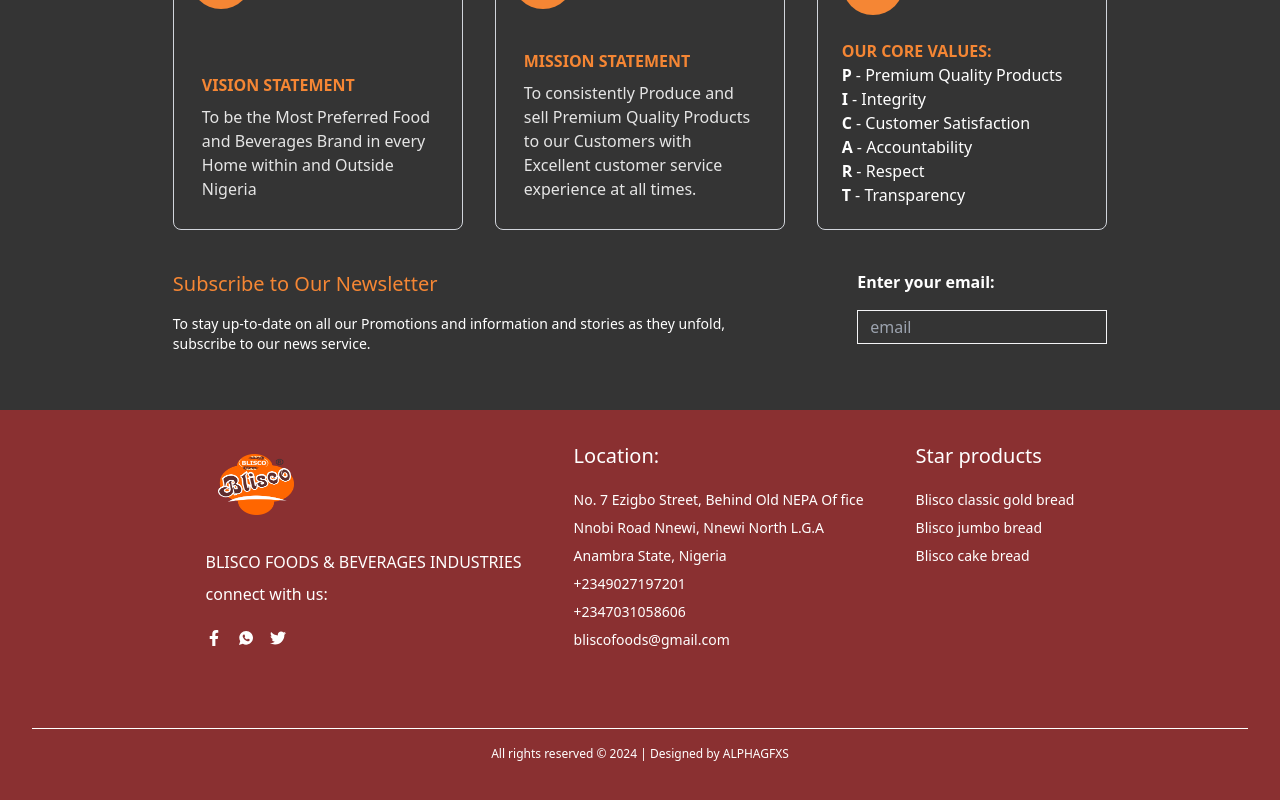
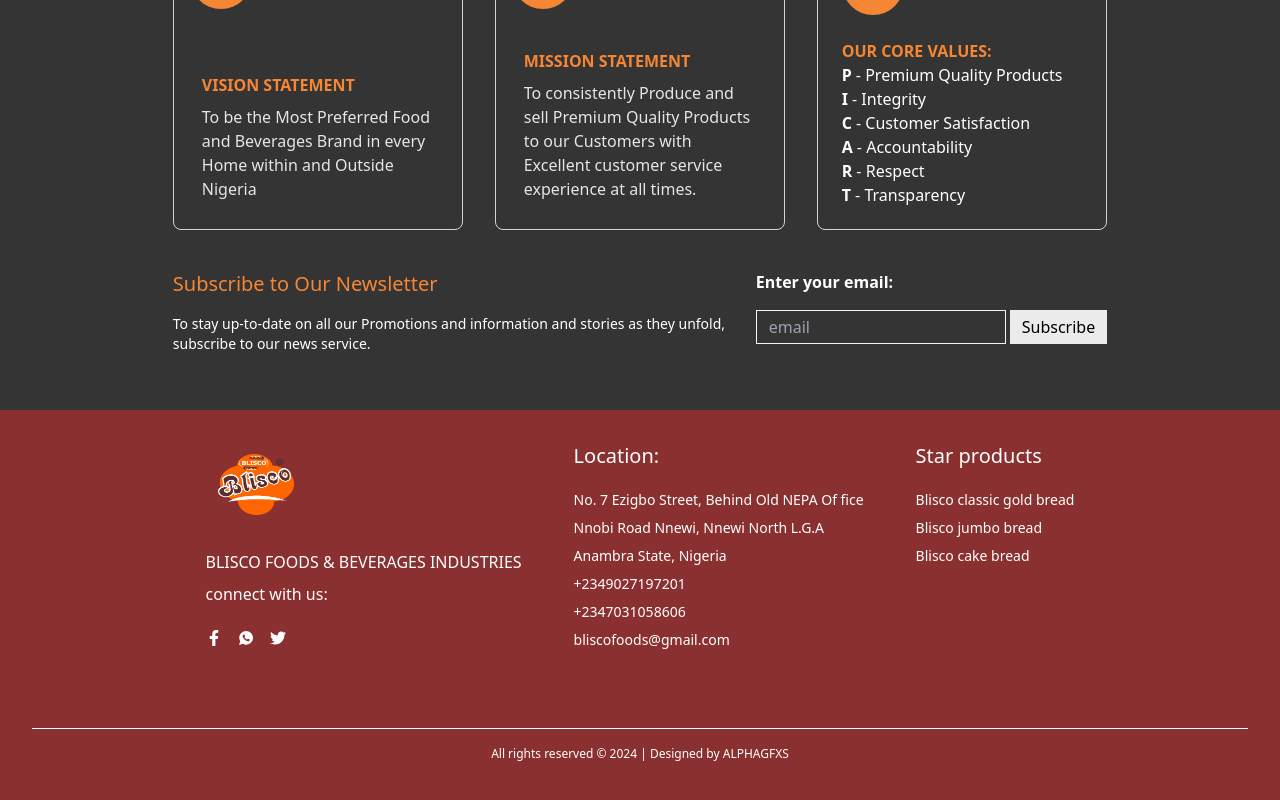
Before and after one commit to Stanley-enumahh/blisco, a React (Vite) app: page /about in a window 1280 px wide. Shown: the part 1530-2330 px from the top of the page. Built offline with nearby package versions, Linux system fonts and the light colour scheme; a web font is replaced by a local one.

Commit message:
products

```diff
--- a/src/components/Navbar.jsx
+++ b/src/components/Navbar.jsx
@@ -45,7 +45,7 @@
             </ul>
             <li
               onClick={toggleSidebar}
-              className="hover:bg-[#f58634] px-2 py-1 md:mt-0 mt-4 rounded-sm transition-all duration-150 hover:text-white md:text-black text-white text-lg md:text-sm"
+              className="hover:bg-[#f58634] px-2 py-1 md:mt-0 mt-4 rounded-sm transition-all duration-150 hover:text-white md:text-black text-white text-lg md:text-sm a"
             >
               <Link to="/">Home</Link>
             </li>
--- a/src/pages/Aboutpage.jsx
+++ b/src/pages/Aboutpage.jsx
@@ -201,6 +201,7 @@
       </div>
       <div className="flex flex-col gap-4 text-white">
         <p className="font-bold">Enter your email:</p>
+        <div className="flex flex-row gap-1">
           <input
             type="email"
             name=""
@@ -208,6 +209,10 @@
             placeholder="email"
             className=" outline-none px-3 py-1 bg-transparent border-gray-100 border w-[250px]"
           />
+          <button className=" py-1 px-3 bg-[#ebebeb] text-black">
+            Subscribe
+          </button>
+        </div>
       </div>
     </div>
   );
--- a/tailwind.config.js
+++ b/tailwind.config.js
@@ -14,5 +14,6 @@
       },
     },
   },
+
   plugins: [],
 };
```
Lines whose indentation alone changed are shown as unchanged.
